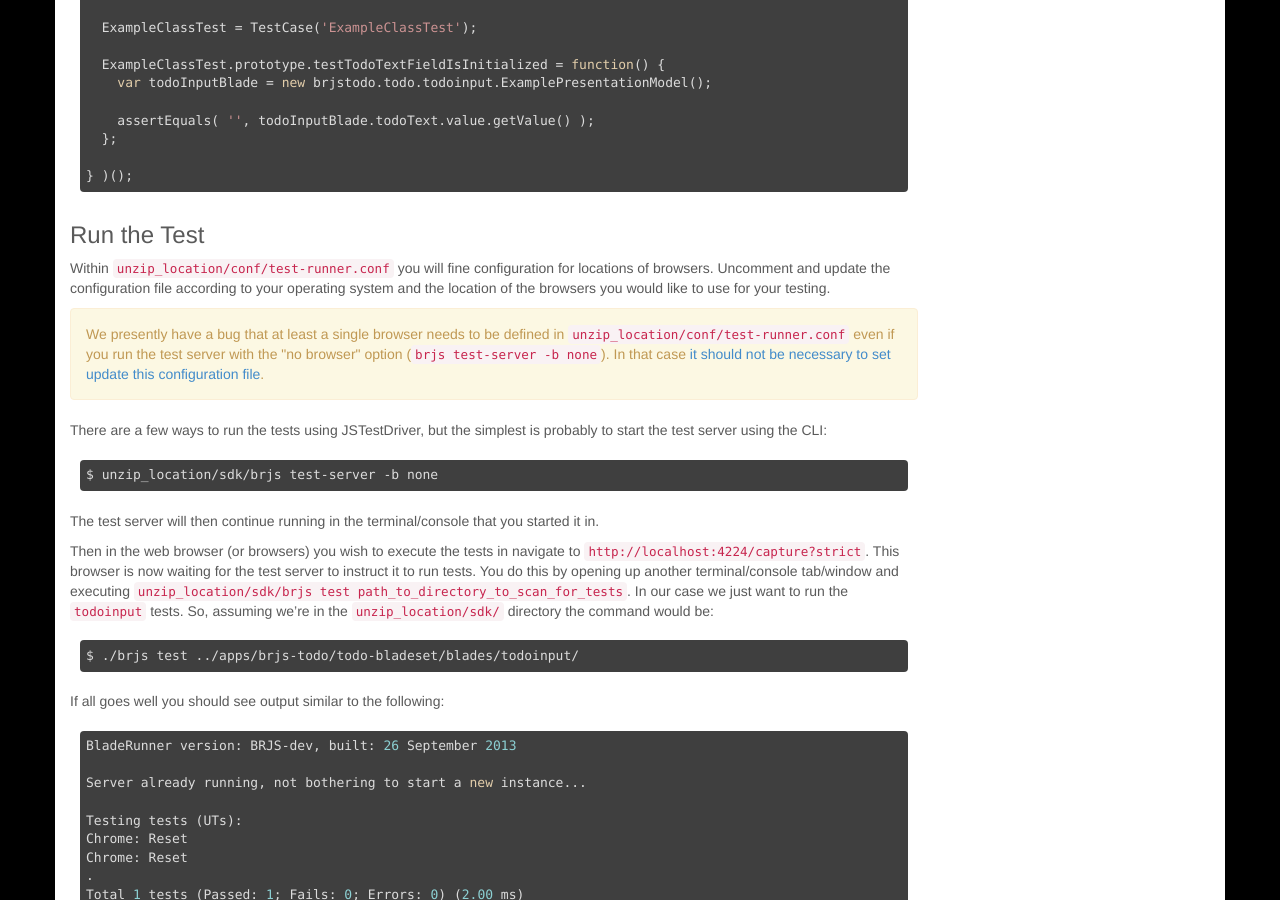
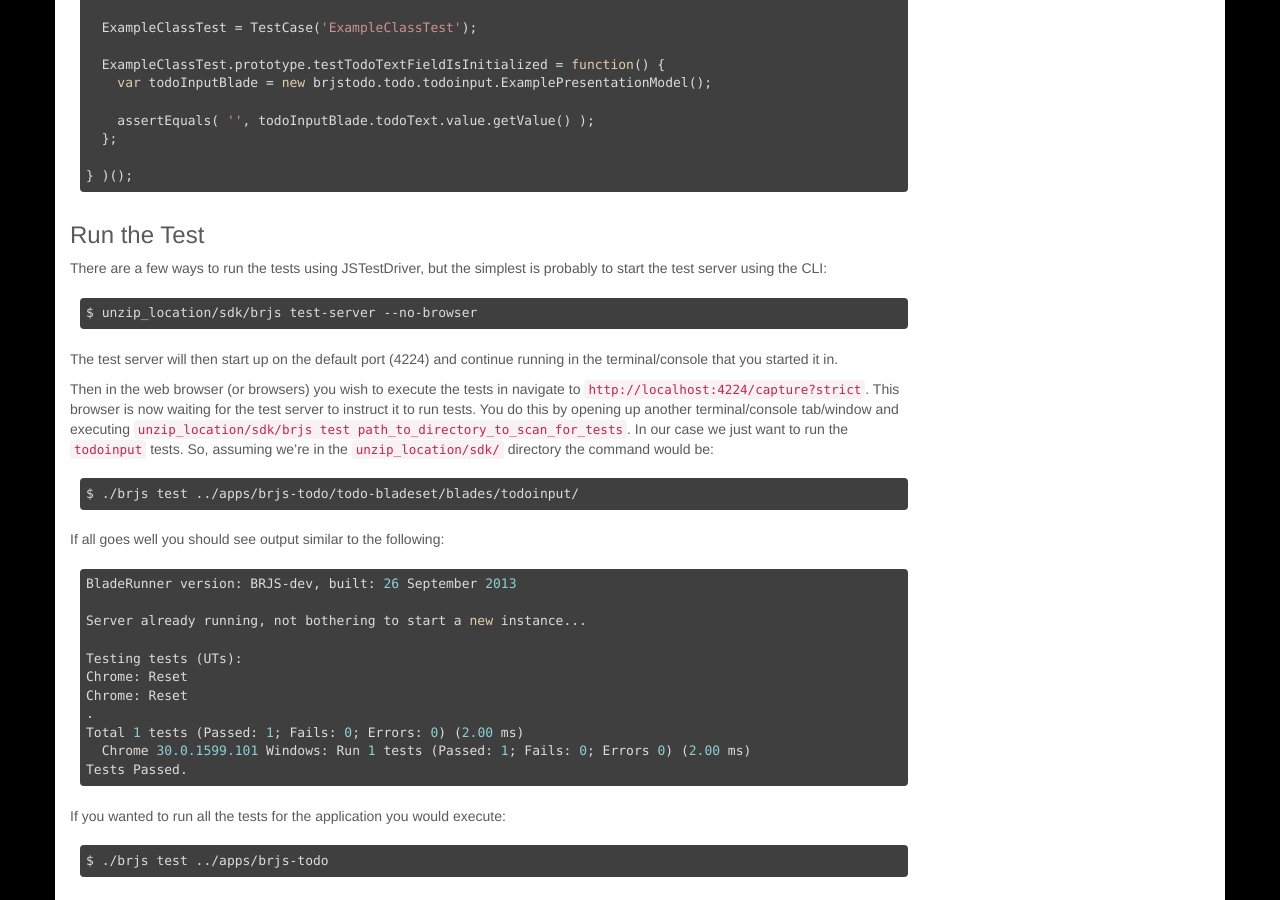
Before and after one commit to BladeRunnerJS/brjs-site, a Jekyll site: the page built from docs/use/getting_started.md, in a window 1280 px wide and 900 px high, scrolled down 7038 px. Built offline with Jekyll 4.4.1, drawn with Linux system fonts in a browser that asks for light colours.

Commit message:
Updating Getting Started guide following changes to allow the --no-browser flag for the 'test-server' command

```diff
--- a/docs/use/getting_started.md
+++ b/docs/use/getting_started.md
@@ -259,19 +259,11 @@ The simplest test we can write at the moment is to check that the `todoText` fie
 
 ### Run the Test
 
-Within `unzip_location/conf/test-runner.conf` you will fine configuration for locations of browsers. Uncomment and update the configuration file according to your operating system and the location of the browsers you would like to use for your testing.
-
-<div class="alert alert-warning github">
-  <p>
-    We presently have a bug that at least a single browser needs to be defined in <code>unzip_location/conf/test-runner.conf</code> even if you run the test server with the "no browser" option (<code>brjs test-server -b none</code>). In that case <a href="https://github.com/BladeRunnerJS/brjs/issues/183">it should not be necessary to set update this configuration file</a>.
-  </p>
-</div>
-
 There are a few ways to run the tests using JSTestDriver, but the simplest is probably to start the test server using the CLI:
 
-    $ unzip_location/sdk/brjs test-server -b none
+    $ unzip_location/sdk/brjs test-server --no-browser
 
-The test server will then continue running in the terminal/console that you started it in.
+The test server will then start up on the default port (4224) and continue running in the terminal/console that you started it in.
 
 Then in the web browser (or browsers) you wish to execute the tests in navigate to `http://localhost:4224/capture?strict`. This browser is now waiting for the test server to instruct it to run tests. You do this by opening up another terminal/console tab/window and executing `unzip_location/sdk/brjs test path_to_directory_to_scan_for_tests`. In our case we just want to run the `todoinput` tests. So, assuming we're in the `unzip_location/sdk/` directory the command would be:
 
```
